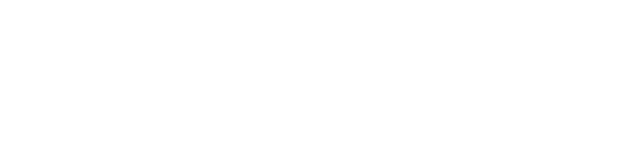
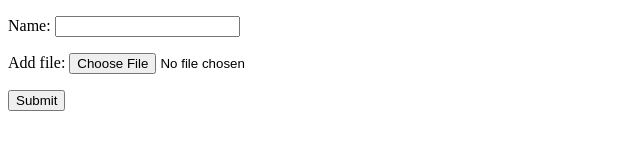
Before and after one commit to biswajit0001/BISWAJITHALDER, a plain HTML site: page index.html in a window 1280 px wide. Shown: the whole page, without its empty margins (0-640 px from the left). Drawn offline with Linux system fonts and the light colour scheme.

Commit message:
index.html

```diff
--- a/index.html
+++ b/index.html
@@ -18,7 +18,7 @@
   method="POST"
   data-netlify="true"
 >
-
+      <p> <label> <span>Name:</span> <input name="name" type="text"/> </label> </p> <p> <label> <span>Add file:</span> <input name="file" type="file"/> </label> </p> <button>Submit</button>
 </form>
 </body>
 </html>
```
